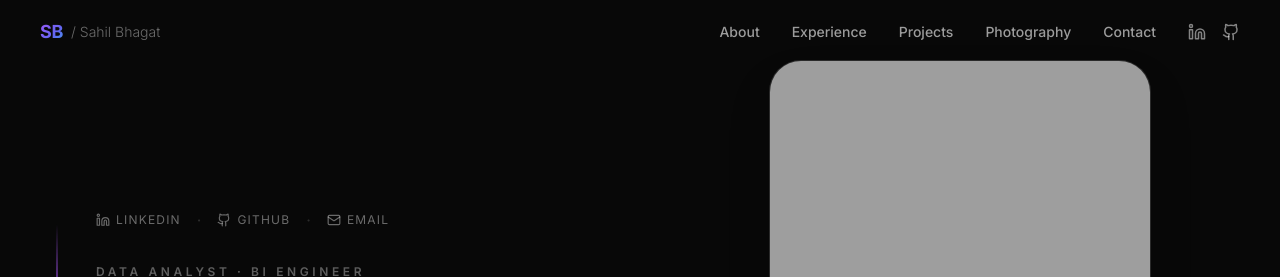
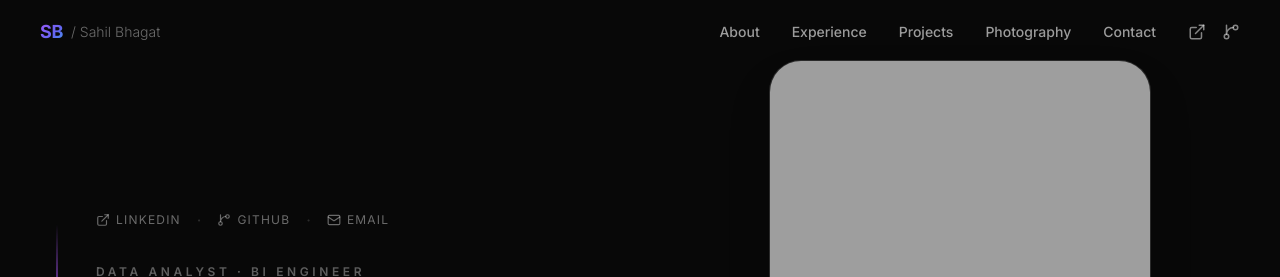
Before and after one commit to sahilbhagat30/Portfolio-Web-Site, a Next.js app: page / in a window 1280 px wide. Shown: the top 277 px of the page. Built offline with nearby package versions, Linux system fonts and the light colour scheme.

Commit message:
Fix icon imports for lucide-react version compatibility

```diff
--- a/src/components/Contact.tsx
+++ b/src/components/Contact.tsx
@@ -1,17 +1,17 @@
 "use client";
 
 import { motion } from "framer-motion";
-import { ArrowUpRight, Github, Linkedin, Mail } from "lucide-react";
+import { ArrowUpRight, ExternalLink, GitBranch, Mail } from "lucide-react";
 
 const SOCIALS = [
   {
-    icon: Linkedin,
+    icon: ExternalLink,
     label: "LinkedIn",
     handle: "/in/sahil-sanjay-bhagat",
     href: "https://www.linkedin.com/in/sahil-sanjay-bhagat/",
   },
   {
-    icon: Github,
+    icon: GitBranch,
     label: "GitHub",
     handle: "sahilbhagat30",
     href: "https://github.com/sahilbhagat30",
--- a/src/components/Navbar.tsx
+++ b/src/components/Navbar.tsx
@@ -2,7 +2,7 @@
 
 import { useEffect, useState, useRef } from "react";
 import { motion, AnimatePresence } from "framer-motion";
-import { Linkedin, Github } from "lucide-react";
+import { ExternalLink, GitBranch } from "lucide-react";
 
 const NAV_LINKS = [
   { label: "About", href: "#about" },
@@ -89,7 +89,7 @@ export default function Navbar() {
                 className="text-white/50 hover:text-white transition-colors"
                 aria-label="LinkedIn"
               >
-                <Linkedin size={18} />
+                <ExternalLink size={18} />
               </a>
               <a
                 href="https://github.com/sahilbhagat30"
@@ -98,7 +98,7 @@ export default function Navbar() {
                 className="text-white/50 hover:text-white transition-colors"
                 aria-label="GitHub"
               >
-                <Github size={18} />
+                <GitBranch size={18} />
               </a>
             </div>
           </div>
@@ -152,7 +152,7 @@ export default function Navbar() {
                 rel="noopener noreferrer"
                 className="flex items-center gap-2 text-white/60 hover:text-white transition-colors text-lg"
               >
-                <Linkedin size={22} />
+                <ExternalLink size={22} />
                 LinkedIn
               </a>
               <a
@@ -161,7 +161,7 @@ export default function Navbar() {
                 rel="noopener noreferrer"
                 className="flex items-center gap-2 text-white/60 hover:text-white transition-colors text-lg"
               >
-                <Github size={22} />
+                <GitBranch size={22} />
                 GitHub
               </a>
             </motion.div>
--- a/src/components/Overlay.tsx
+++ b/src/components/Overlay.tsx
@@ -2,7 +2,7 @@
 
 import { useRef } from "react";
 import { motion, useScroll, useTransform } from "framer-motion";
-import { Linkedin, Github, Mail } from "lucide-react";
+import { ExternalLink, GitBranch, Mail } from "lucide-react";
 
 export default function Overlay() {
   const containerRef = useRef<HTMLDivElement>(null);
@@ -57,7 +57,7 @@ export default function Overlay() {
                 aria-label="LinkedIn"
                 className="flex items-center gap-1.5 text-white/40 hover:text-white transition-colors duration-200 text-xs tracking-widest uppercase"
               >
-                <Linkedin size={14} />
+                <ExternalLink size={14} />
                 LinkedIn
               </a>
               <span className="text-white/15">·</span>
@@ -68,7 +68,7 @@ export default function Overlay() {
                 aria-label="GitHub"
                 className="flex items-center gap-1.5 text-white/40 hover:text-white transition-colors duration-200 text-xs tracking-widest uppercase"
               >
-                <Github size={14} />
+                <GitBranch size={14} />
                 GitHub
               </a>
               <span className="text-white/15">·</span>
```
